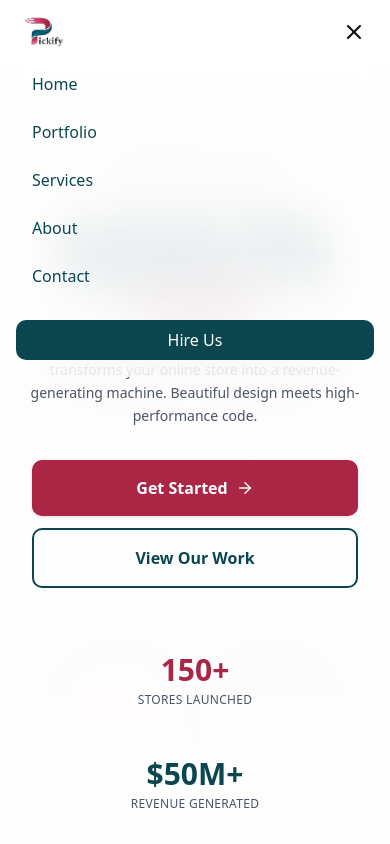
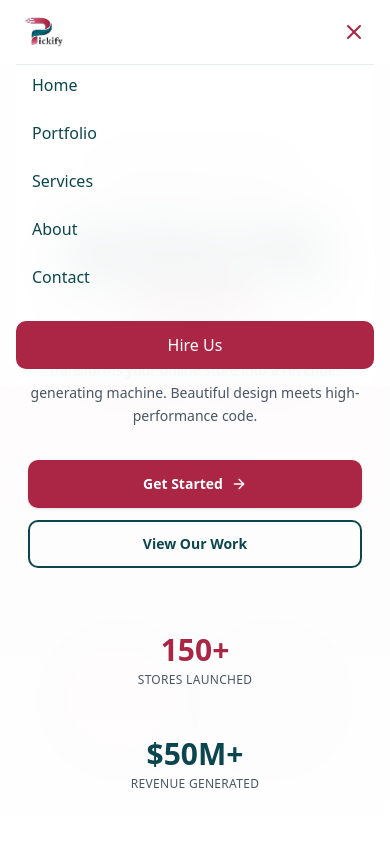
Before and after one commit to Salman-41/pickify, a Next.js app: page / in a window 390 px wide. Both pictures are taken after a click on the button 354 px from the left and 32 px from the top of the page. Shown: the top 844 px of the page. Built offline with nearby package versions, Linux system fonts and the light colour scheme.

Commit message:
feat: enhance HeroSection and Navbar with improved button styling and responsiveness

```diff
--- a/components/hero-section.tsx
+++ b/components/hero-section.tsx
@@ -66,19 +66,19 @@ export function HeroSection() {
           </p>
 
           {/* CTA Buttons - clean, professional - mobile first */}
-          <div className="flex flex-col sm:flex-row gap-3 sm:gap-4 justify-center items-stretch sm:items-center mb-12 sm:mb-16 px-4">
+          <div className="flex flex-col sm:flex-row gap-3 sm:gap-4 justify-center items-stretch sm:items-center mb-12 sm:mb-16 px-3 sm:px-4">
             <button
-              className="group w-full sm:w-auto px-6 sm:px-8 py-4 min-h-[48px] text-white rounded-lg font-semibold smooth-transition hover:opacity-90 flex items-center justify-center gap-2 shadow-sm hover:shadow-md active:scale-95"
+              className="group w-full sm:w-auto px-4 sm:px-8 py-3 sm:py-4 min-h-[48px] text-sm sm:text-base text-white rounded-lg font-semibold smooth-transition hover:opacity-90 flex items-center justify-center gap-2 shadow-sm hover:shadow-md active:scale-95"
               style={{ backgroundColor: "#ab2645" }}
             >
               <span>Get Started</span>
               <ArrowRight
-                size={18}
+                size={16}
                 className="group-hover:translate-x-0.5 transition-transform"
               />
             </button>
             <button
-              className="w-full sm:w-auto px-6 sm:px-8 py-4 min-h-[48px] border-2 rounded-lg font-semibold smooth-transition hover:shadow-md flex items-center justify-center gap-2 active:scale-95"
+              className="w-full sm:w-auto px-4 sm:px-8 py-3 sm:py-4 min-h-[48px] text-sm sm:text-base border-2 rounded-lg font-semibold smooth-transition hover:shadow-md flex items-center justify-center gap-2 active:scale-95"
               style={{
                 borderColor: "#0b464f",
                 color: "#0b464f",
--- a/components/navbar.tsx
+++ b/components/navbar.tsx
@@ -61,27 +61,50 @@ export function Navbar() {
           </button>
 
           {/* Mobile Menu Button */}
-          <button onClick={() => setIsOpen(!isOpen)} className="md:hidden p-2">
-            {isOpen ? <X size={24} /> : <Menu size={24} />}
+          <button
+            onClick={() => setIsOpen(!isOpen)}
+            className="md:hidden p-2 smooth-transition hover:opacity-75"
+          >
+            {isOpen ? (
+              <X size={24} style={{ color: "#ab2645" }} />
+            ) : (
+              <Menu size={24} style={{ color: "#0b464f" }} />
+            )}
           </button>
         </div>
 
         {/* Mobile Menu */}
         {isOpen && (
-          <div className="md:hidden pb-4 space-y-2">
+          <div
+            className="md:hidden pb-4 space-y-2 border-t"
+            style={{
+              borderColor: "rgba(11, 70, 79, 0.1)",
+              backgroundColor: "rgba(255, 255, 255, 0.5)",
+            }}
+          >
             {links.map((link) => (
               <Link
                 key={link.href}
                 href={link.href}
-                className="block px-4 py-2 font-medium smooth-transition hover:bg-gray-50 rounded-lg"
-                style={{ color: "#0b464f" }}
+                className="block px-4 py-2 font-medium smooth-transition rounded-lg"
+                style={{
+                  color: "#0b464f",
+                  backgroundColor: "transparent",
+                }}
+                onMouseEnter={(e) =>
+                  (e.currentTarget.style.backgroundColor =
+                    "rgba(171, 38, 69, 0.08)")
+                }
+                onMouseLeave={(e) =>
+                  (e.currentTarget.style.backgroundColor = "transparent")
+                }
               >
                 {link.label}
               </Link>
             ))}
             <button
-              className="w-full mt-4 px-6 py-2 text-white rounded-lg font-medium hover:opacity-90 smooth-transition"
-              style={{ backgroundColor: "#0b464f" }}
+              className="w-full mt-4 px-6 py-3 text-white rounded-lg font-medium smooth-transition hover:opacity-90 active:scale-95"
+              style={{ backgroundColor: "#ab2645" }}
             >
               Hire Us
             </button>
```
